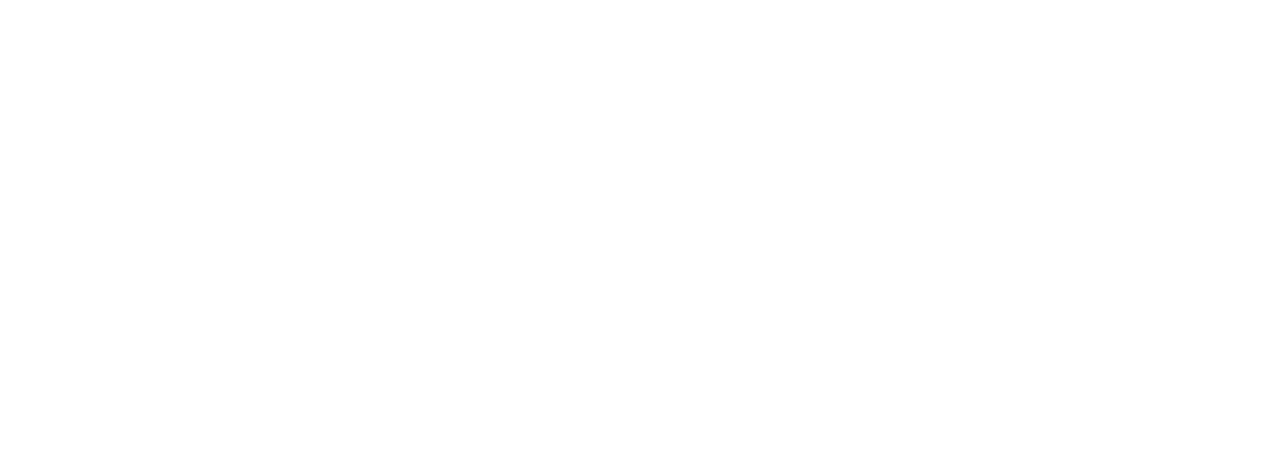
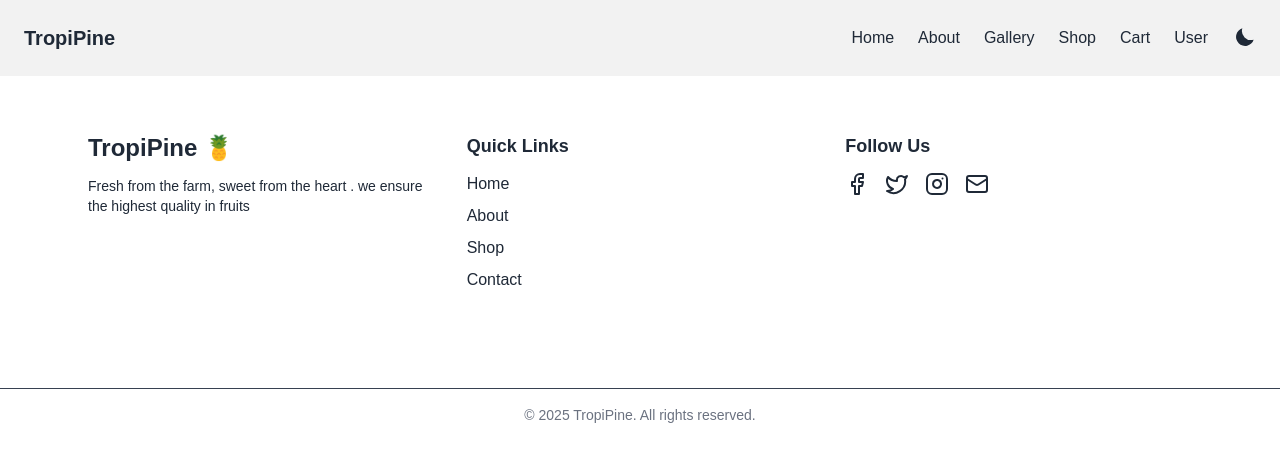
Before and after one commit to Antuchakma/tropipine, a React app in the folder frontend/: page /about in a window 1280 px wide. Before the commit this address had no page. Shown: the top 462 px of the page. Built offline with nearby package versions, Linux system fonts and the light colour scheme; the HTML template or start-up script is replaced by a standard one.

Commit message:
continued work

```diff
--- a/frontend/src/App.jsx
+++ b/frontend/src/App.jsx
@@ -1,12 +1,17 @@
 import React from 'react'
 import { Routes,Route } from 'react-router'
-import HomePage from './pages/UserPages/HomePage'
+import HomePage from './pages/UserPages/HomePage.jsx'
+import AboutPage from './pages/UserPages/AboutPage.jsx'
+
+
 
 const App = () => {
   return (
     <div>
       <Routes>
         <Route path="/" element={<HomePage/>}/>
+        <Route path="/about" element={<AboutPage/>}/>
+
       </Routes>
     </div>
   )
--- a/frontend/src/lib/Footer.jsx
+++ b/frontend/src/lib/Footer.jsx
@@ -16,7 +16,7 @@
 
         {/* Links */}
         <div>
-          <h3 className="text-lg font-semibold text-white">Quick Links</h3>
+          <h3 className="text-lg font-semibold ">Quick Links</h3>
           <ul className="mt-3 space-y-2">
             <li><a href="/" className="hover:text-primary">Home</a></li>
             <li><a href="/about" className="hover:text-primary">About</a></li>
@@ -27,7 +27,7 @@
 
         {/* Social */}
         <div>
-          <h3 className="text-lg font-semibold text-white">Follow Us</h3>
+          <h3 className="text-lg font-semibold ">Follow Us</h3>
           <div className="flex gap-4 mt-3">
             <a href="#" className="hover:text-primary"><Facebook /></a>
             <a href="#" className="hover:text-primary"><Twitter /></a>
--- a/frontend/src/pages/AdminPages/AdminHomePage.jsx
+++ b/frontend/src/pages/AdminPages/AdminHomePage.jsx
@@ -0,0 +1,11 @@
+import React from 'react'
+
+const AdminHomePage = () => {
+  return (
+    <div>
+
+    </div>
+  )
+}
+
+export default AdminHomePage
--- /dev/null
+++ b/frontend/src/pages/UserPages/AboutPage.jsx
@@ -0,0 +1,24 @@
+import React from 'react'
+import Navbar from '../../lib/Navbar.jsx'
+import { Link } from 'react-router'
+import Footer from '../../lib/Footer.jsx'
+
+const AboutPage = () => {
+  return (
+    <div>
+      {/*nsvbar*/}
+      <Navbar/>
+
+        <div>
+
+
+
+        </div>
+
+      <Footer/>
+
+    </div>
+  )
+}
+
+export default AboutPage;
--- a/frontend/src/pages/UserPages/HomePage.jsx
+++ b/frontend/src/pages/UserPages/HomePage.jsx
@@ -1,5 +1,4 @@
 import React, { useState, useEffect } from "react";
-;
 import { Link } from "react-router"; // use react-router-dom instead of react-router
 import f1 from "../../assets/img/f1.jpg";
 import Navbar from "../../lib/Navbar.jsx";
@@ -48,7 +47,7 @@
         <div className="relative overflow-hidden">
           <img src={f1} alt="farmer" className="w-full h-auto object-cover opacity-75" />
 
-          {/* Overlay on image */}
+
           <div className="absolute inset-0 flex flex-col justify-center items-center p-6 md:p-12 bg-black/30 z-10">
             <h1 className="font-extrabold text-white text-3xl sm:text-4xl md:text-5xl lg:text-6xl xl:text-7xl">
               TropiPine
@@ -65,7 +64,7 @@
 
         {/* Section Title */}
         <div className="text-center my-10">
-          <h2 className="text-3xl md:text-4xl font-extrabold tracking-wide">FEATURED</h2>
+          <h2 className="text-3xl md:text-4xl sm:text-2xl font-extrabold tracking-wide">FEATURED</h2>
           <div className="flex items-center justify-center mt-3">
             <div className="w-16 h-[2px] bg-gray-300"></div>
             <div className="mx-3 w-10 h-10 rounded-full bg-white shadow flex items-center justify-center">
```
